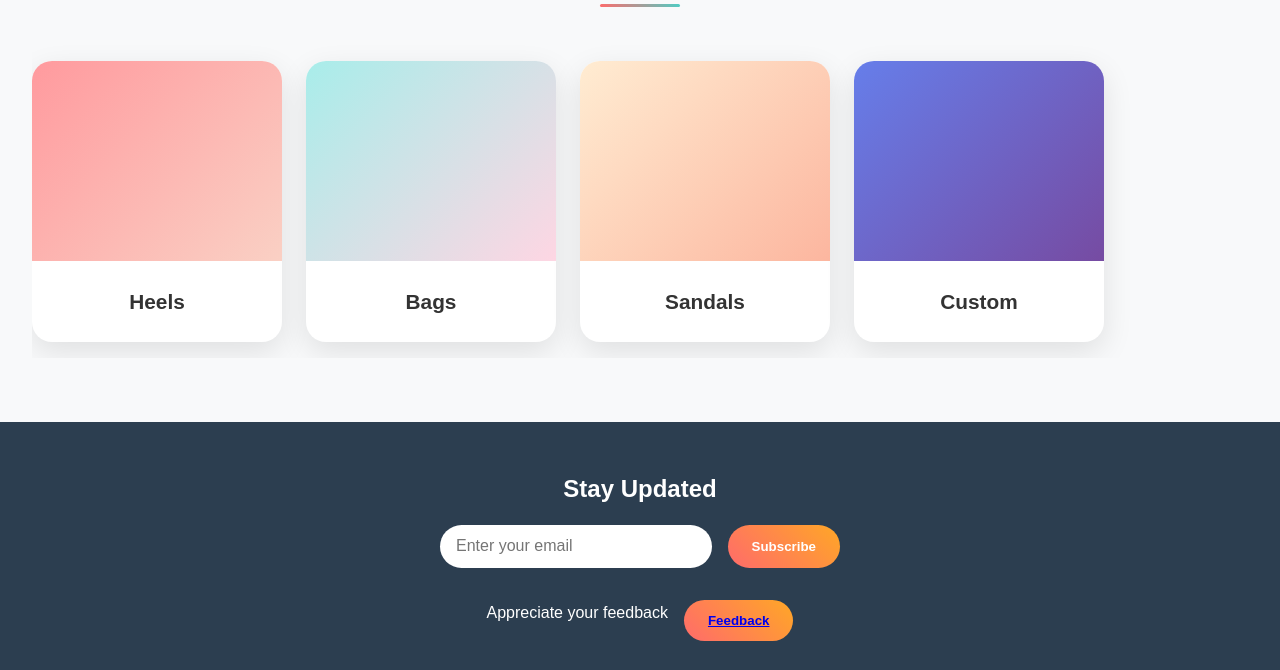
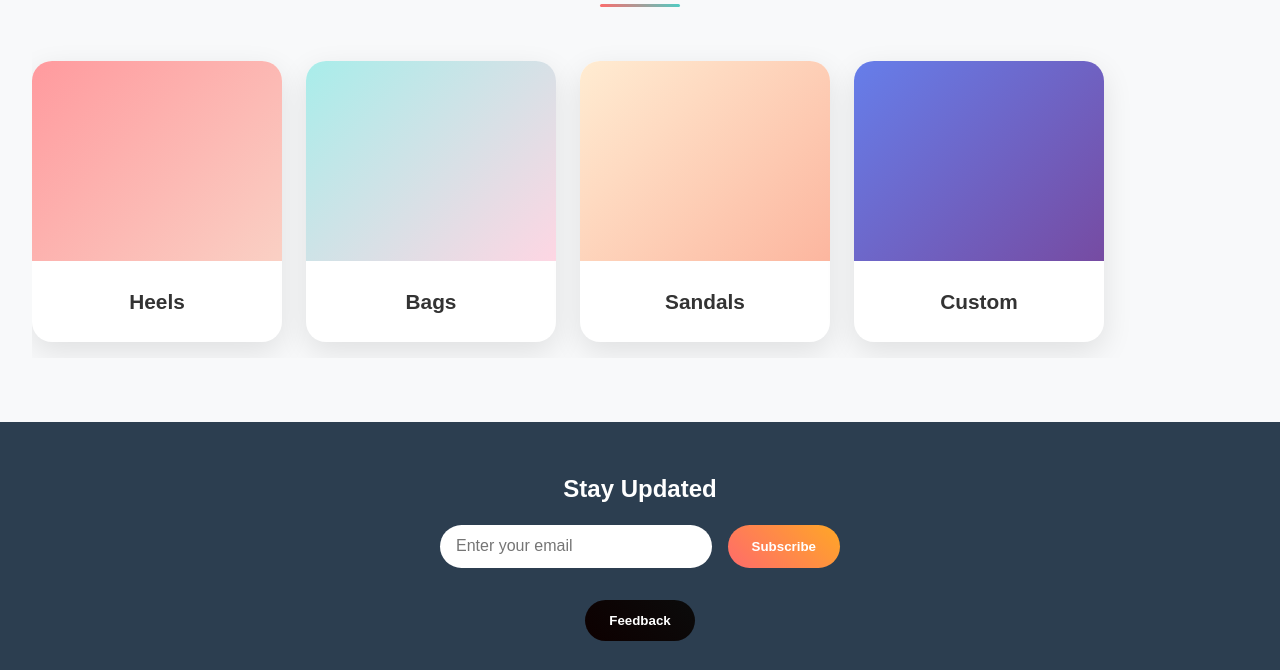
Before and after one commit to clsLawrence/assignment, a plain HTML site: page index.html in a window 1280 px wide. Shown: the part 931-1601 px from the top of the page. Drawn offline with Linux system fonts and the light colour scheme.

Commit message:
#4 commit
Changes:

1. Added a feedback button that brings the visitors to the feedback form
2. Added styling for <a> link

```diff
--- a/index.html
+++ b/index.html
@@ -65,8 +65,7 @@
             </div>
             <div class="newsletter">
                 <div class="newsletter-form">
-                    <p>Appreciate your feedback</p>
-                    <button class="subscribe-btn"><a href="https://forms.gle/T3R3XhPvrPimnrjFA">Feedback</a></button>
+                    <button class="feedback-btn"><a href="https://forms.gle/T3R3XhPvrPimnrjFA">Feedback</a></button>
                 </div>
             </div>
             <div class="social-links">
--- a/style.css
+++ b/style.css
@@ -20,6 +20,16 @@ body {
 
 .page.active {
     display: block;
+}
+
+/* For link management */
+a {
+    text-decoration: none;
+    color: inherit;
+    transition: color 0.3s ease;
+}
+a:hover {
+    color: #ff6b6b;
 }
 
 /* Header */
@@ -306,6 +316,15 @@ body {
     outline: none;
 }
 
+.name-input {
+    flex: 1;
+    padding: 0.8rem 1rem;
+    border: none;
+    border-radius: 25px;
+    font-size: 1rem;
+    outline: none;
+}
+
 .subscribe-btn {
     background: linear-gradient(45deg, #ff6b6b, #ffa726);
     color: white;
@@ -318,6 +337,21 @@ body {
 }
 
 .subscribe-btn:hover {
+    transform: scale(1.05);
+}
+
+.feedback-btn {
+    background: linear-gradient(45deg, #0d0000, #0b0b0b);
+    color: white;
+    border: none;
+    padding: 0.8rem 1.5rem;
+    border-radius: 25px;
+    cursor: pointer;
+    font-weight: bold;
+    transition: transform 0.3s ease;
+}
+
+.feedback-btn:hover {
     transform: scale(1.05);
 }
 
```
